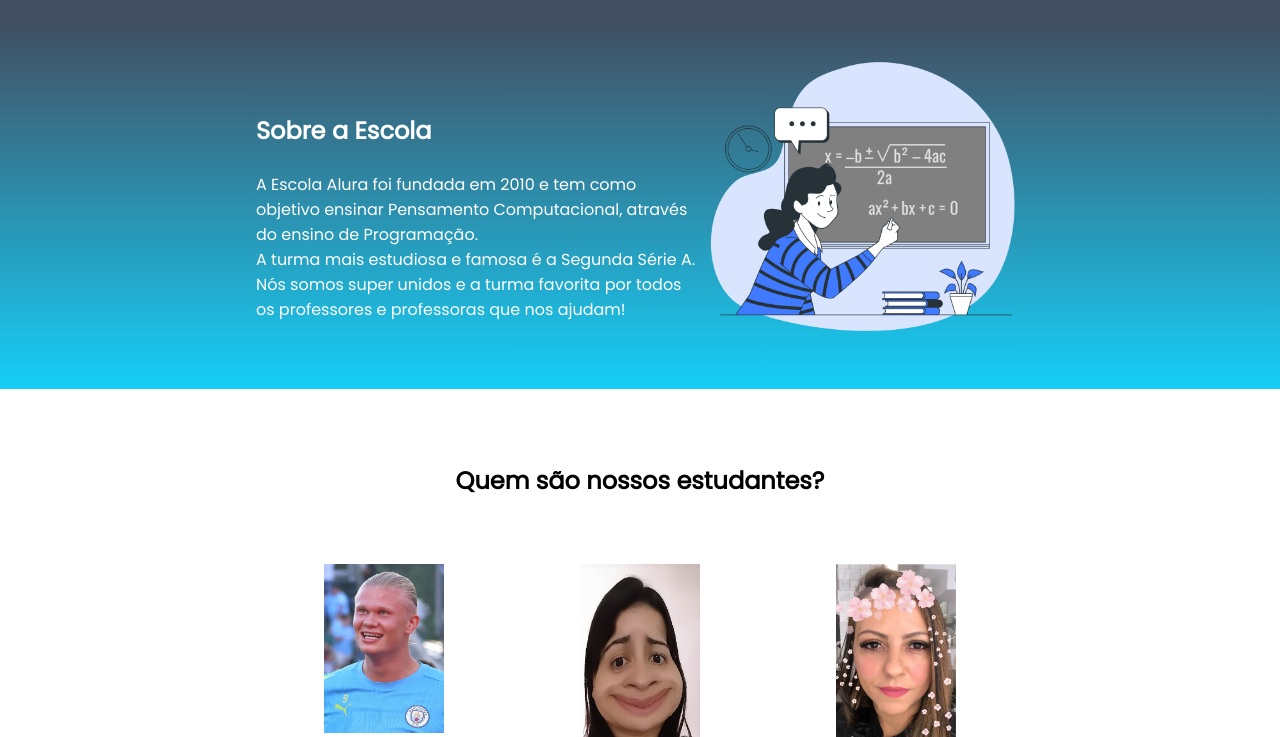
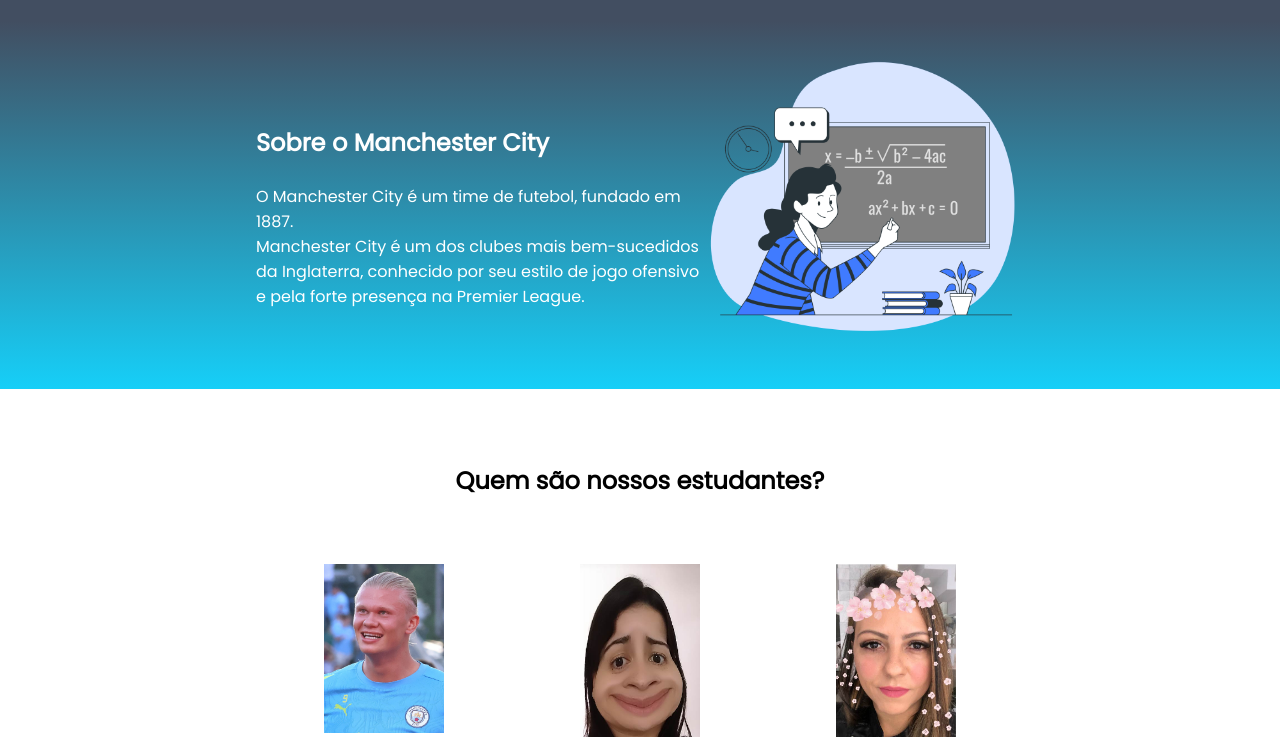
Before and after one commit to NJWRJKANKJER/projeto-feira-polo, a plain HTML site: page index.html in a window 1280 px wide. Shown: the part 56-793 px from the top of the page. Drawn offline with Linux system fonts and the light colour scheme.

Commit message:
Mudei os paragrafos

```diff
--- a/index.html
+++ b/index.html
@@ -22,11 +22,10 @@
     </header>
     <section id="escola">
         <div class="escola-div-conteudo">
-            <h2 class="escola-titulo">Sobre a Escola</h2>
-            <p class="escola-texto-um">A Escola Alura foi fundada em 2010 e tem como objetivo ensinar Pensamento
-                Computacional, através do ensino de Programação.</p>
-            <p class="escola-texto-dois">A turma mais estudiosa e famosa é a Segunda Série A. Nós somos super unidos e a
-                turma favorita por todos os professores e professoras que nos ajudam!</p>
+            <h2 class="escola-titulo">Sobre o Manchester City</h2>
+            <p class="escola-texto-um">O Manchester City é um time de futebol, fundado em 1887.</p>
+            <p class="escola-texto-dois">Manchester City é um dos clubes mais bem-sucedidos da Inglaterra, conhecido por seu estilo de jogo ofensivo
+        e pela forte presença na Premier League.</p>
         </div>
         <img class="escola-imagem" src="Formula-bro.png" alt="imagem que representa uma professora em sala de aula">
     </section>
```
